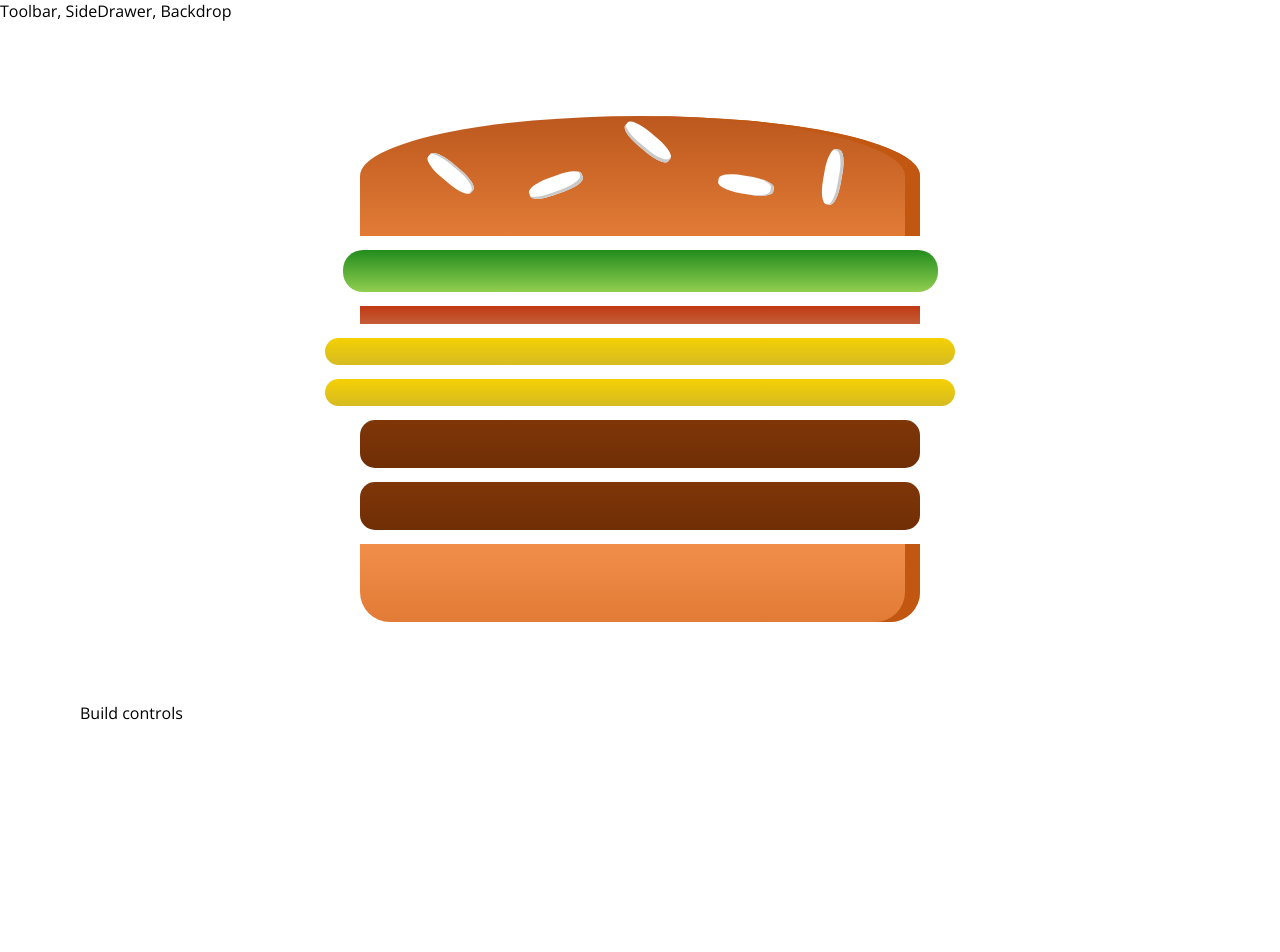
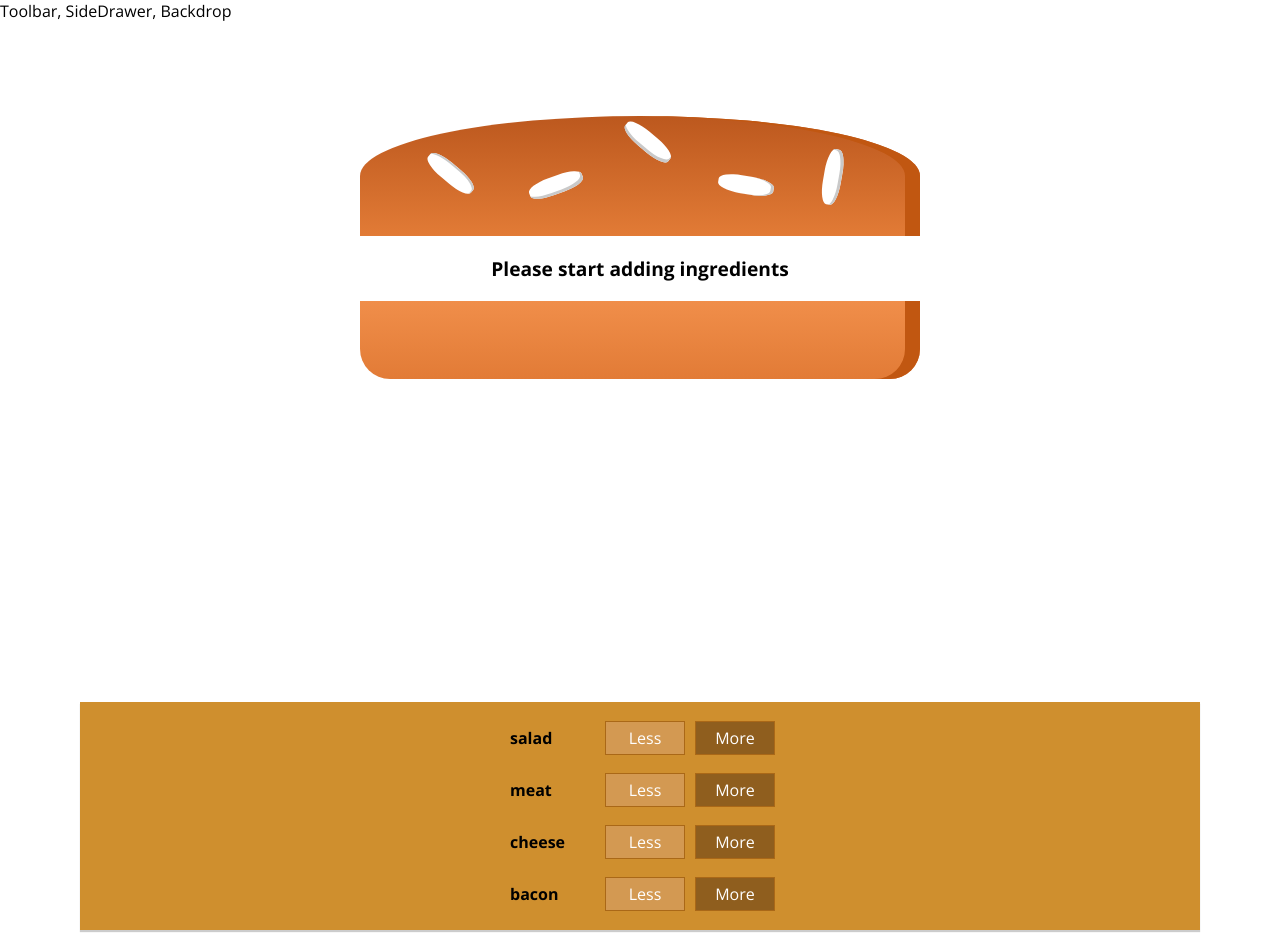
Before and after one commit to yousefalsatouf/burger-app-react, a React app: page / in a window 1280 px wide. Shown: the top 952 px of the page. Before the commit the page ends 804 px from the top, so only its background shows below. Built offline with nearby package versions, Linux system fonts and the light colour scheme.

Commit message:
connection state to the controls

```diff
--- /dev/null
+++ b/src/components/Burger/BuildControls/BuildControl/BuildControl.css
@@ -0,0 +1,56 @@
+.BuildControl {
+    display: flex;
+    justify-content: space-between;
+    align-items: center;
+    margin: 5px 0;
+}
+
+.BuildControl button {
+    display: block;
+    font: inherit;
+    padding: 5px;
+    margin: 0 5px;
+    width: 80px;
+    border: 1px solid #AA6817;
+    cursor: pointer;
+    outline: none;
+}
+
+.BuildControl button:disabled {
+    background-color: #AC9980;
+    border: 1px solid #7E7365;
+    color: #ccc;
+    cursor: default;
+}
+
+.BuildControl button:hover:disabled {
+    background-color: #AC9980;
+    color: #ccc;
+    cursor: not-allowed;
+}
+
+.Label {
+    padding: 10px;
+    font-weight: bold;
+    width: 80px;
+}
+
+.BuildControl .Less {
+    background-color: #D39952;
+    color: white;
+}
+
+.BuildControl .More {
+    background-color: #8F5E1E;
+    color: white;
+}
+
+.BuildControl .Less:hover, .BuildControl .Less:active {
+    background-color: #DAA972;
+    color: white;
+}
+
+.BuildControl .More:hover,.BuildControl .More:active {
+    background-color: #99703F;
+    color: white;
+}
--- /dev/null
+++ b/src/components/Burger/BuildControls/BuildControl/BuildControl.js
@@ -0,0 +1,15 @@
+import React from 'react';
+import classes from './BuildControl.css';
+
+
+const BuildControl = (props) => {
+    return (
+        <div className={classes.BuildControl}>
+            <div className={classes.Label}>{ props.label }</div>
+            <button className={classes.Less}>Less</button>
+            <button className={classes.More}>More</button>
+        </div>
+    );
+};
+
+export default BuildControl;
--- /dev/null
+++ b/src/components/Burger/BuildControls/BuildControls.css
@@ -0,0 +1,11 @@
+.BuildControls
+{
+    width: 100%;
+    background-color: #CF8F2E;
+    display: flex;
+    flex-flow: column;
+    align-items: center;
+    box-shadow: 0 2px 1px #ccc;
+    margin: auto;
+    padding: 10px 0;
+}
--- /dev/null
+++ b/src/components/Burger/BuildControls/BuildControls.js
@@ -0,0 +1,23 @@
+import React from 'react';
+import BuildControl from "./BuildControl/BuildControl";
+import classes from './BuildControls.css';
+
+const controls = [
+  { label: 'salad', type: 'salad'},
+  { label: 'meat', type: 'meat'},
+  { label: 'cheese', type: 'cheese'},
+  { label: 'bacon', type: 'bacon'},
+];
+
+const BuildControls = (props) =>
+{
+  return (
+      <div className={classes.BuildControls}>
+        {controls.map(ctrl => {
+         return <BuildControl key={ctrl.label} label={ctrl.label}/>
+        })}
+      </div>
+  );
+};
+
+export default BuildControls;
--- a/src/components/Burger/Burger.js
+++ b/src/components/Burger/Burger.js
@@ -26,7 +26,6 @@
                 <BurgerIngredient type="bread-top" />
                 { objIngredientsToArr }
                 <BurgerIngredient type="bread-bottom" />
-
             </div>
         </Aux>
     );
--- a/src/containers/BurgerBuilder/BurgerBuilder.js
+++ b/src/containers/BurgerBuilder/BurgerBuilder.js
@@ -1,6 +1,7 @@
 import React, { Component } from 'react';
 import Aux from "../../hoc/Auxiliary";
 import Burger from "../../components/Burger/Burger";
+import BuildControls from "../../components/Burger/BuildControls/BuildControls";
 
 class BurgerBuilder extends Component
 {
@@ -14,10 +15,10 @@
     }*/
     state = {
         ingredients: {
-            salad: 1,
-            bacon: 1,
-            cheese: 2,
-            meat: 2
+            salad: 0,
+            bacon: 0,
+            cheese: 0,
+            meat: 0
         }
     };
 
@@ -26,7 +27,7 @@
         return (
             <Aux>
                <Burger ingredients={this.state.ingredients}/>
-                <div>Build controls</div>
+                <BuildControls/>
             </Aux>
         );
     }
```
